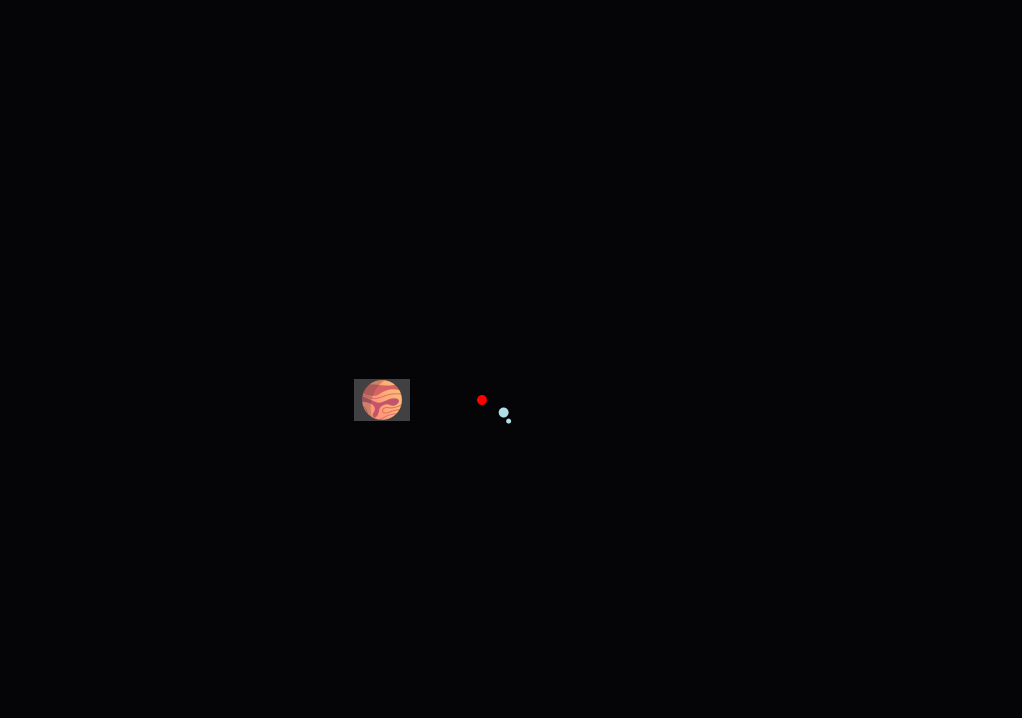
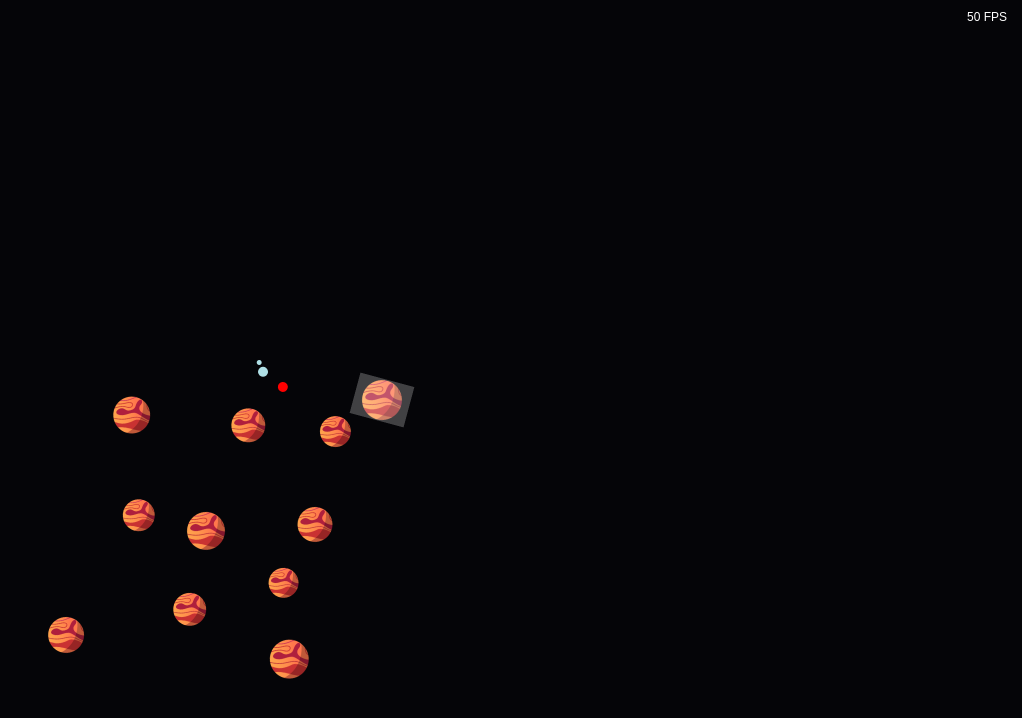
Before and after one commit to DanielPayet/UnknowSpace, a website with bundled scripts: page packages/client/src/index.html in a window 1280 px wide. Shown: the whole page, without its empty margins (258-1280 px from the left). Built offline with nearby package versions, Linux system fonts and the light colour scheme; files whose address does not match are found by name.

Commit message:
perspective + fps + camera positionning
- Multi-plane perspective rendering + perspective facotr (camera)
- fps in top-right screen
- Support of camera positionning for rendering

```diff
--- a/packages/client/src/engine/Camera.ts
+++ b/packages/client/src/engine/Camera.ts
@@ -5,11 +5,13 @@ import {Scene} from './Scene';
 export class Camera extends Entity {
     public scene:Scene;
     public zoom:number = 1;
+    public perspectiveFactor = 0.005;
     private negativeRenderStack:Array<Array<Renderable>> = [];
     private positiveRenderStack:Array<Array<Renderable>> = [];
 
     constructor(scene:Scene) {
         super();
+        this.registerForKeyPressEvent();
         this.scene = scene;
     }
 
@@ -45,4 +47,20 @@ export class Camera extends Entity {
             });
         }
     }
+
+    public keyPress(code:string) {
+        const speed:number = 8;
+        if (code == 'ArrowUp') {
+            this.position.y += speed;
+        }
+        else if (code == 'ArrowDown') {
+            this.position.y -= speed;
+        }
+        else if (code == 'ArrowLeft') {
+            this.position.x -= speed;
+        }
+        else if (code == 'ArrowRight') {
+            this.position.x += speed;
+        }
+    }
 }
--- a/packages/client/src/engine/Renderable.ts
+++ b/packages/client/src/engine/Renderable.ts
@@ -2,6 +2,8 @@ import {Entity} from './Entity';
 import {Camera} from './Camera';
 
 export class Renderable extends Entity {
+
+    private inField:boolean = true;
 
     public prepareRenderStack(camera:Camera) {
         camera.pushInRenderStack(this);
@@ -12,16 +14,34 @@ export class Renderable extends Entity {
     public render(camera:Camera) {
         const context = camera.scene.context;
         context.save();
-        this.preRenderTransformation(context);
-        this.renderElement(context);
+        this.preRenderTransformation(camera);
+        if (this.inField) {
+            this.renderElement(context);
+        }
         context.restore();
     }
 
     // Base transformations
-    public preRenderTransformation(context:CanvasRenderingContext2D) {
-        context.transform(1, 0, 0, 1, context.canvas.width / 2, context.canvas.height / 2);
-        context.translate(this.absolutePosition.x, -this.absolutePosition.y);
-        context.rotate(this.absoluteRotationZ * Math.PI / 180);
+    public preRenderTransformation(camera:Camera) {
+        this.inField = true;
+        const perspectiveFactor = camera.perspectiveFactor;
+        const context = camera.scene.context;
+        const scaleFactor = Math.max(0, 1 + this.absolutePosition.z * perspectiveFactor);
+        if (scaleFactor == 0) {
+            this.inField = false;
+        }
+        else {
+            const centerX = (context.canvas.width / 2) - camera.absolutePosition.x;
+            const centerY = (context.canvas.height / 2) + camera.absolutePosition.y;
+            const cameraDX = this.absolutePosition.x - camera.absolutePosition.x;
+            const cameraDY = this.absolutePosition.y - camera.absolutePosition.y;
+            const objectCenterX = this.absolutePosition.x + (this.absolutePosition.z * perspectiveFactor * cameraDX);
+            const objectCenterY = this.absolutePosition.y + (this.absolutePosition.z * perspectiveFactor * cameraDY);
+            context.transform(scaleFactor, 0, 0, scaleFactor, centerX, centerY);
+            context.translate(objectCenterX, -objectCenterY);
+            context.rotate(this.absoluteRotationZ * Math.PI / 180);
+            context.imageSmoothingEnabled = true;
+        }
     }
 
     /*
--- a/packages/client/src/engine/Scene.ts
+++ b/packages/client/src/engine/Scene.ts
@@ -20,6 +20,15 @@ export class Scene extends Entity {
         const planet = new SpritePrimitive('planet/MeridaOne.png');
         planet.imageScale = 0.1;
 
+        for (let i = -50; i < 0; i += 5) {
+            const planetTest = new SpritePrimitive('planet/MeridaOne.png');
+            planetTest.imageScale = 0.1;
+            planetTest.position.z = i;
+            planetTest.position.x = i*39%800;
+            planetTest.position.y = i*589%800;
+            this.addChild(planetTest);
+        }
+
         const planetEffect = new SpritePrimitive('effect/MeridaOneEffect.png');
         planetEffect.imageScale = 0.28;
         planetEffect.blendMode = 'hard-light';
@@ -31,13 +40,13 @@ export class Scene extends Entity {
         let circle1 = new CirclePrimitive();
         circle1.position.x = 200;
         circle1.position.y = 0;
-        circle1.position.z = -2;
+        circle1.position.z = 0;
         circle1.radius = 10;
         circle1.color = "red";
 
         let circle2 = new CirclePrimitive();
         circle2.position.x = 50;
-        circle2.position.z = 4;
+        circle2.position.z = 0;
         circle2.radius = 10;
 
         let circle3 = new CirclePrimitive();
--- a/packages/client/src/engine/primitives/CirclePrimitive.ts
+++ b/packages/client/src/engine/primitives/CirclePrimitive.ts
@@ -3,11 +3,6 @@ import {Renderable} from '../Renderable';
 export class CirclePrimitive extends Renderable {
     public radius:number = 50;
     public color:string = "powderblue";
-
-    constructor() {
-        super();
-        this.registerForKeyPressEvent();
-    }
 
     public renderElement(context:CanvasRenderingContext2D) {
         context.beginPath();
@@ -20,20 +15,4 @@ export class CirclePrimitive extends Renderable {
     public updateElement() {
         this.rotationZ += 2;
     }
-
-    public keyPress(code:string) {
-        const speed:number = 3;
-        if (code == 'ArrowUp') {
-            this.position.y += speed;
-        }
-        else if (code == 'ArrowDown') {
-            this.position.y -= speed;
-        }
-        else if (code == 'ArrowLeft') {
-            this.position.x -= speed;
-        }
-        else if (code == 'ArrowRight') {
-            this.position.x += speed;
-        }
-    }
 }
--- a/packages/client/src/engine/primitives/SpritePrimitive.ts
+++ b/packages/client/src/engine/primitives/SpritePrimitive.ts
@@ -1,4 +1,5 @@
 import {Renderable} from '../Renderable';
+import {Camera} from '../Camera';
 
 export class SpritePrimitive extends Renderable {
     public imageScale:number = 1;
@@ -12,13 +13,6 @@ export class SpritePrimitive extends Renderable {
         this.image.src = imagePath;
     }
 
-    public preRenderTransformation(context:CanvasRenderingContext2D) {
-        context.transform(1, 0, 0, 1, (context.canvas.width / 2), (context.canvas.height / 2));
-        context.translate(this.absolutePosition.x, -this.absolutePosition.y);
-        context.rotate(this.absoluteRotationZ * Math.PI / 180);
-        context.imageSmoothingEnabled = true;
-    }
-
     public renderElement(context:CanvasRenderingContext2D) {
         context.globalCompositeOperation = this.blendMode;
         const width = this.image.width;
@@ -29,6 +23,6 @@ export class SpritePrimitive extends Renderable {
     }
 
     public updateElement() {
-        //this.rotationZ += 0.5;
+        this.rotationZ += 0.5;
     }
 }
--- a/packages/client/src/index.html
+++ b/packages/client/src/index.html
@@ -20,11 +20,22 @@
                 display: block;
                 font-size: 0;
             }
+
+            #fps {
+                display: flex;
+                position: absolute;
+                top: 10px;
+                right: 15px;
+                color: white;
+                font-family: sans-serif;
+                font-size: 12px;
+            }
         </style>
     </head>
 
     <body>
         <canvas id="renderCanvas" touch-action="none"></canvas>
+        <span id="fps">- FPS</span>
         <script src="client.js"></script>
     </body>
 </html>
--- a/packages/client/src/index.ts
+++ b/packages/client/src/index.ts
@@ -21,7 +21,21 @@ const scene = new Scene(canva);
 const camera = new Camera(scene);
 scene.addChild(camera);
 
+let time = 0;
+let cumulTime = 0;
+function updateFPS() {
+    const currentTime = (new Date()).getTime();
+    const milliseconds = currentTime - time;
+    cumulTime += milliseconds;
+    time = currentTime;
+    if (cumulTime > 400) {
+        cumulTime = 0;
+        document.getElementById("fps").innerHTML = Math.round(1000/milliseconds) + ' FPS';
+    }
+}
+
 setInterval(function() {
     scene.update();
     camera.render();
+    updateFPS();
 }, 20);
```
